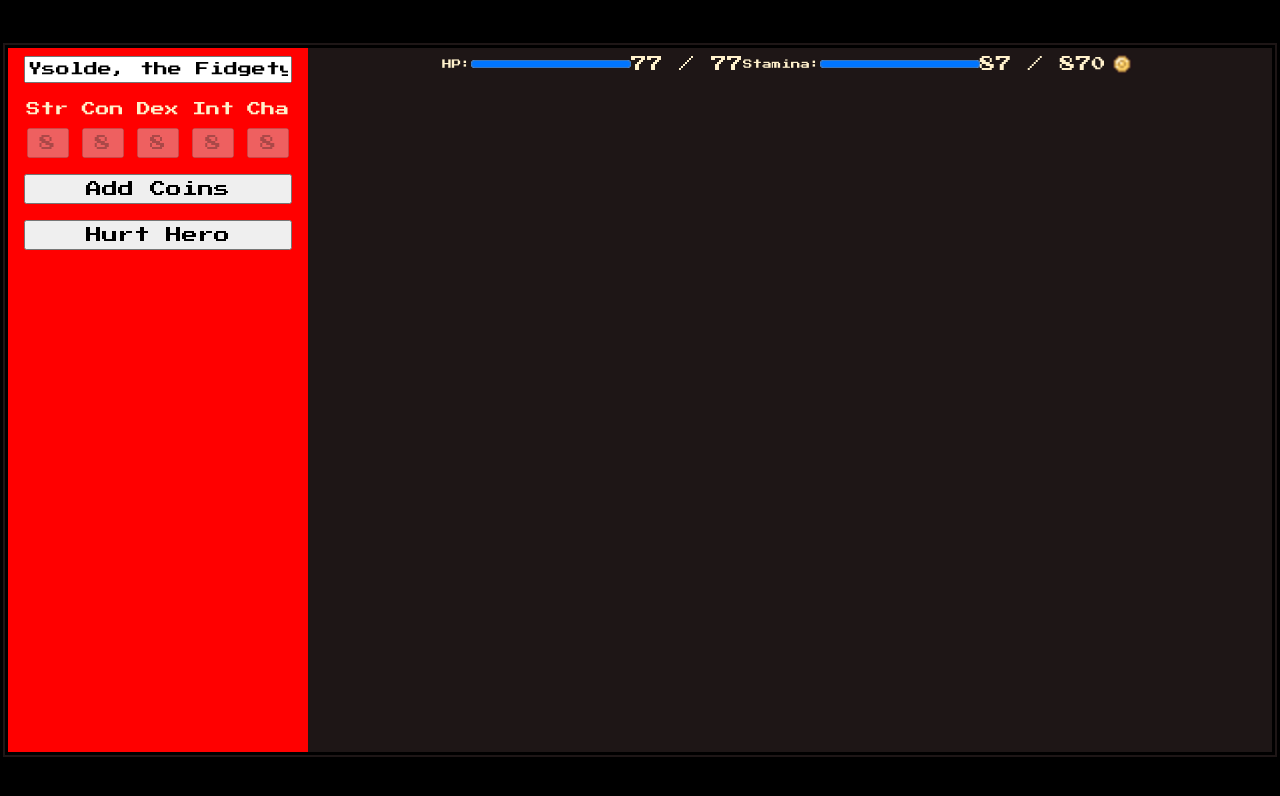
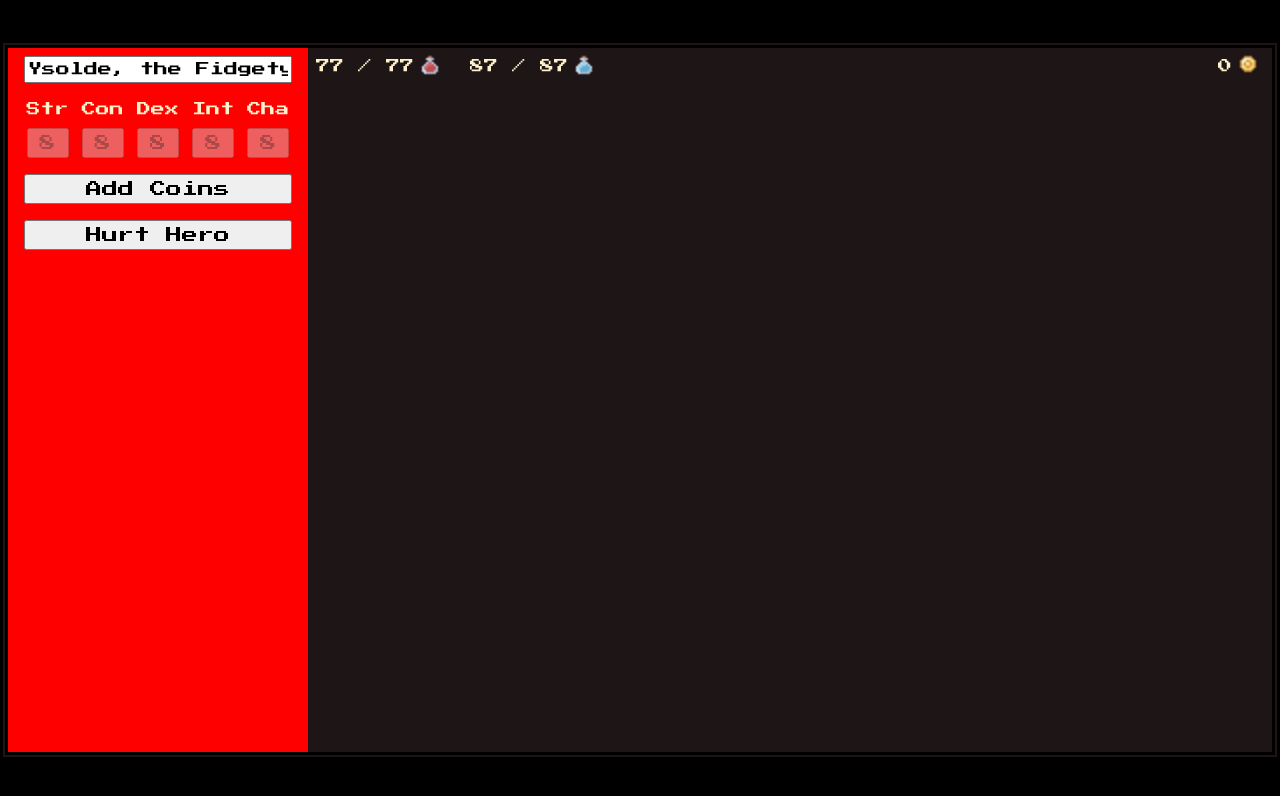
Before and after one commit to IamSebastianDev/lootiful, a React (Vite) app: page /game in a window 1280 px wide. Shown: the top 796 px of the page. Built offline with nearby package versions, Linux system fonts and the light colour scheme.

Commit message:
feat: implement basic stats bar

```diff
--- a/src/components/hero-stats.tsx
+++ b/src/components/hero-stats.tsx
@@ -1,20 +1,30 @@
 import coin from "../assets/images/coin.png";
+import health from "../assets/images/health.png";
+import stamina from "../assets/images/stamina.png";
 import { useGame } from "../hooks/use-game";
-import { StatsBar } from "./stats-bar";
 
 export const HeroStats = () => {
     const { coins, hero } = useGame();
 
     return (
-        <div className="hero-stats stack horizontal center">
-            <StatsBar type="health" maximum={hero.maxHealth} current={hero.health}>
-                HP:
-            </StatsBar>
-            <StatsBar type="stamina" maximum={hero.maxStamina} current={hero.stamina}>
-                Stamina:
-            </StatsBar>
-            <div className="text small">{coins.current}</div>
-            <img className="w-xl h-xl" src={coin}></img>
+        <div className="hero-stats stack horizontal center loose">
+            <div className="stack horizontal center">
+                <span className="text small offset-sm">
+                    {hero.health} / {hero.maxHealth}
+                </span>
+                <img className="w-xl h-xl" src={health}></img>
+            </div>
+            <div className="stack horizontal center">
+                <span className="text small offset-sm">
+                    {hero.stamina} / {hero.maxStamina}
+                </span>
+                <img className="w-xl h-xl" src={stamina}></img>
+            </div>
+            <div className="claim-right"></div>
+            <div className="stack horizontal center">
+                <span className="text small offset-sm">{coins.current}</span>
+                <img className="w-xl h-xl" src={coin}></img>
+            </div>
         </div>
     );
 };
--- a/src/components/stats-bar.tsx
+++ /dev/null
@@ -1,19 +0,0 @@
-import React, { PropsWithChildren } from "react";
-import { classnames } from "../functions/classnames";
-
-export type StatsBarProps = PropsWithChildren & {
-    type: "health" | "stamina";
-    maximum: number;
-    current: number;
-};
-export const StatsBar: React.FC<StatsBarProps> = ({ children, maximum, current, type }) => {
-    return (
-        <div className={classnames(type, "stats-bar stack horizontal center")}>
-            <div className="text tiny">{children}</div>
-            <progress max={maximum} value={current}></progress>
-            <span className="stats-popover">
-                {current} / {maximum}
-            </span>
-        </div>
-    );
-};
--- a/src/index.scss
+++ b/src/index.scss
@@ -99,6 +99,14 @@ body {
     height: var(--ll-xl);
 }
 
+.claim-right {
+    margin-right: auto;
+}
+
+.claim-left {
+    margin-left: auto;
+}
+
 .stack {
     display: flex;
     position: relative;
@@ -140,6 +148,14 @@ body {
 
         &.center {
             align-items: center;
+        }
+
+        &.start {
+            align-items: start;
+        }
+
+        &.end {
+            align-items: end;
         }
     }
 
@@ -207,6 +223,10 @@ body {
         font-size: var(--lf-2xl);
         color: var(--lc-gold);
         text-shadow: 1px 1px var(--lc-dark-charcoal);
+    }
+
+    &.offset-sm {
+        padding-top: var(--ll-xs);
     }
 }
 
@@ -278,8 +298,7 @@ body {
 }
 
 .hero-stats {
-    display: flex;
-    justify-content: center;
+    padding: 0 var(--ll-sm);
 }
 
 .hero-panel {
```
Also changed, not shown: src/assets/images/health.png (added), src/assets/images/stamina.png (added).
